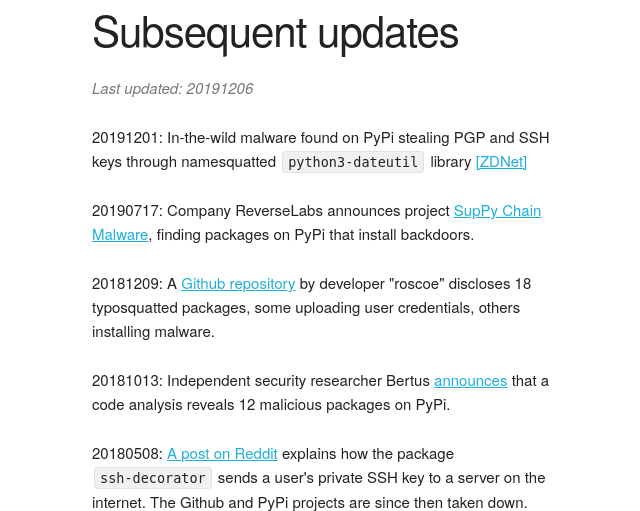
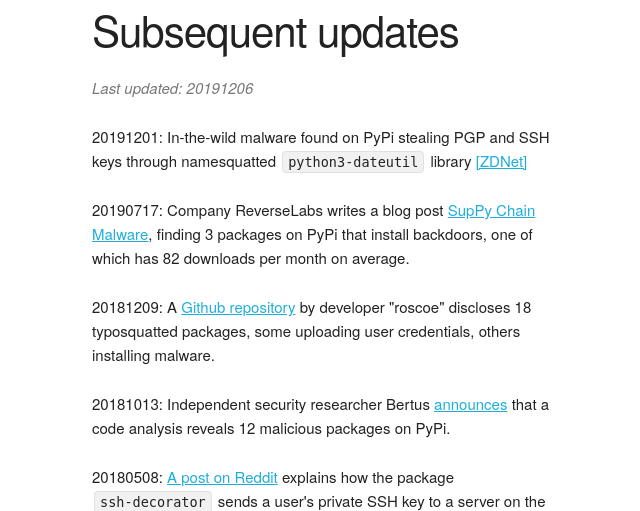
Before and after one commit to benjaoming/pytosquatting, a Django app: template webpages/templates/index.html in a window 1280 px wide. Shown: the part 246-757 px from the top of the page, without its empty margins (68-708 px from the left). Run offline with Django 3.2, Linux system fonts and the light colour scheme; the template is opened without the code that fills it, so the values that code supplies are empty.

Commit message:
More specificity

```diff
--- a/webpages/templates/index.html
+++ b/webpages/templates/index.html
@@ -10,7 +10,7 @@
         <h2>Subsequent updates</h2>
         <p><em style="color: #777">Last updated: 20191206</em></p>
         <p>20191201: In-the-wild malware found on PyPi stealing PGP and SSH keys through namesquatted <code>python3-dateutil</code> library <a href="https://www.zdnet.com/article/two-malicious-python-libraries-removed-from-pypi/">[ZDNet]</a></p>
-        <p>20190717: Company ReverseLabs announces project <a href="https://blog.reversinglabs.com/blog/suppy-chain-malware-detecting-malware-in-package-manager-repositories">SupPy Chain Malware</a>, finding packages on PyPi that install backdoors.</p>
+        <p>20190717: Company ReverseLabs writes a blog post <a href="https://blog.reversinglabs.com/blog/suppy-chain-malware-detecting-malware-in-package-manager-repositories">SupPy Chain Malware</a>, finding 3 packages on PyPi that install backdoors, one of which has 82 downloads per month on average.</p>
         <p>20181209: A <a href="https://github.com/rsc-dev/pypi_malware">Github repository</a> by developer "roscoe" discloses 18 typosquatted packages, some uploading user credentials, others installing malware.
         <p>20181013: Independent security researcher Bertus <a href="https://medium.com/@bertusk/detecting-cyber-attacks-in-the-python-package-index-pypi-61ab2b585c67">announces</a> that a code analysis reveals 12 malicious packages on PyPi.</p>
         <p>20180508: <a href="https://www.reddit.com/r/Python/comments/8hvzja/backdoor_in_sshdecorator_package/">A post on Reddit</a> explains how the package <code>ssh-decorator</code> sends a user's private SSH key to a server on the internet. The Github and PyPi projects are since then taken down. Evidence is inconclusive as to whether the original author of the package had their PyPi credentials hijacked or was complicit.</p>
```
